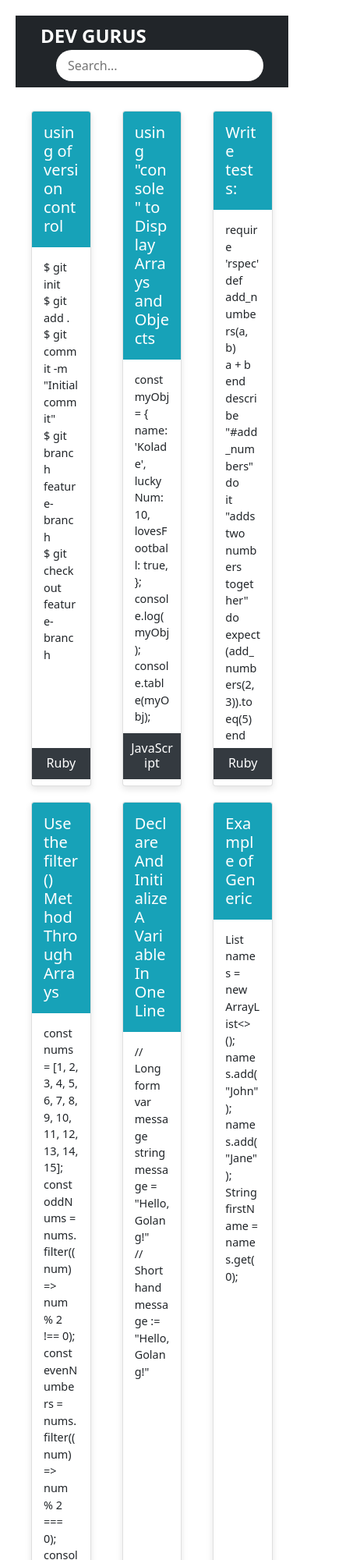
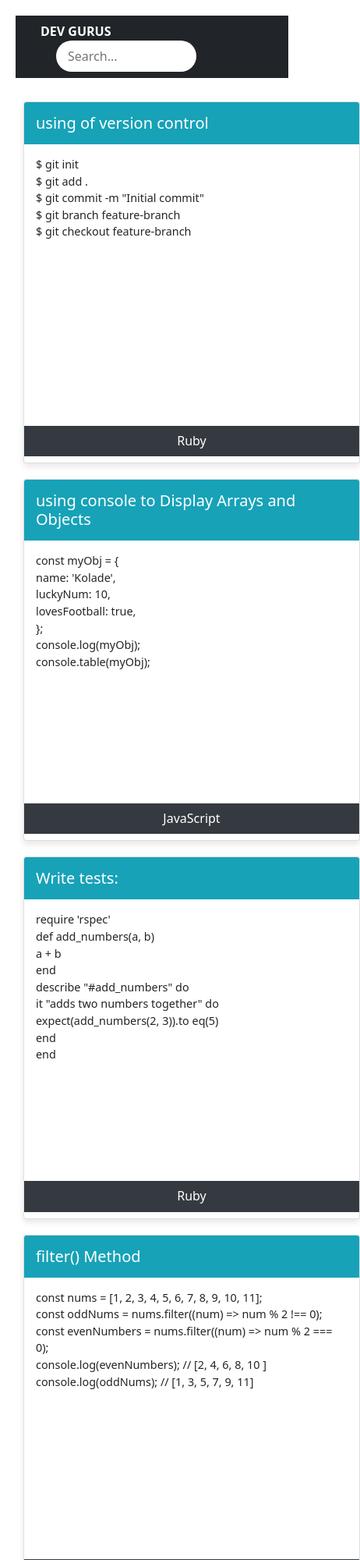
Before and after one commit to adamseneji/filter-search, a plain HTML site: page index.html in a window 390 px wide. Shown: the top 2000 px of the page at 78% size, 462 px wide, since content can reach past the window. Drawn offline with nearby package versions, Linux system fonts and the light colour scheme.

Commit message:
Add files via upload

```diff
--- a/index.css
+++ b/index.css
@@ -53,7 +53,7 @@ body {
 .card {
   background-color: #fff;
   width: calc(33.333% - 40px);
-  min-height: calc(100vh-40px);
+  height: 65vh;
   margin: 10px;
   padding: 0;
   border-radius: 10px;
@@ -114,7 +114,7 @@ body {
 }
 
 /* xs*/
-@media (min-width: 475px) {
+@media (max-width: 600px) {
   /* Card Container */
   #container {
     display: flex;
@@ -131,7 +131,7 @@ body {
   .card {
     background-color: #fff;
     width: 27rem;
-    height: 55vh;
+    max-height: 55vh;
     margin: 10px;
     padding: 0;
     border-radius: 10px;
@@ -141,12 +141,12 @@ body {
     position: relative;
   }
   #searchInput {
-    width: 210px;
+    width: 180px;
   }
 }
 
 /* sm*/
-@media (min-width: 640px) {
+@media (min-width: 600px) {
   /* Card Container */
   #container {
     display: flex;
@@ -160,7 +160,7 @@ body {
 
   .card {
     width: 17rem;
-    height: 62vh;
+    height: 55vh;
   }
 }
 /* sm*/
--- a/index.html
+++ b/index.html
@@ -47,14 +47,13 @@
         <h1 id="lang" class="lang">Ruby</h1>
       </div>
       <div data-content="javascript" class="card">
-        <h3 id="title" class="title">using "console" to Display Arrays and Objects</h3>
+        <h3 id="title" class="title">using console to Display Arrays and Objects</h3>
         <p id="description" class="description">
           const myObj = {<br />
           name: 'Kolade',<br />
           luckyNum: 10,<br />
           lovesFootball: true,<br />
           };<br />
-
           console.log(myObj);<br />
           console.table(myObj);<br />
         </p>
@@ -78,15 +77,15 @@
         <h1 id="lang" class="lang">Ruby</h1>
       </div>
       <div data-content="javascript" class="card">
-        <h3 id="title" class="title">Use the filter() Method Through Arrays</h3>
+        <h3 id="title" class="title">filter() Method</h3>
         <p id="description" class="description">
-          const nums = [1, 2, 3, 4, 5, 6, 7, 8, 9, 10, 11, 12, 13, 14, 15];<br />
+          const nums = [1, 2, 3, 4, 5, 6, 7, 8, 9, 10, 11];<br />
 
           const oddNums = nums.filter((num) => num % 2 !== 0);<br />
           const evenNumbers = nums.filter((num) => num % 2 === 0);<br />
 
-          console.log(evenNumbers); // [2, 4, 6, 8, 10, 12, 14]<br />
-          console.log(oddNums); // [1, 3, 5, 7, 9, 11, 13, 15]<br />
+          console.log(evenNumbers); // [2, 4, 6, 8, 10 ]<br />
+          console.log(oddNums); // [1, 3, 5, 7, 9, 11]<br />
         </p>
         <h1 id="lang" class="lang">JavaScript</h1>
       </div>
@@ -177,7 +176,7 @@
         <h1 id="lang" class="lang">Go</h1>
       </div>
       <div data-content="cplus" class="card">
-        <h3 id="title" class="title">Use Conditional/Ternary Operator</h3>
+        <h3 id="title" class="title">Using Ternary Operator</h3>
         <p id="description" class="description">
           b = ( a ? x : y  ) ==> if a is true then b = x else b = y<br>
           if(a)<br />
```
